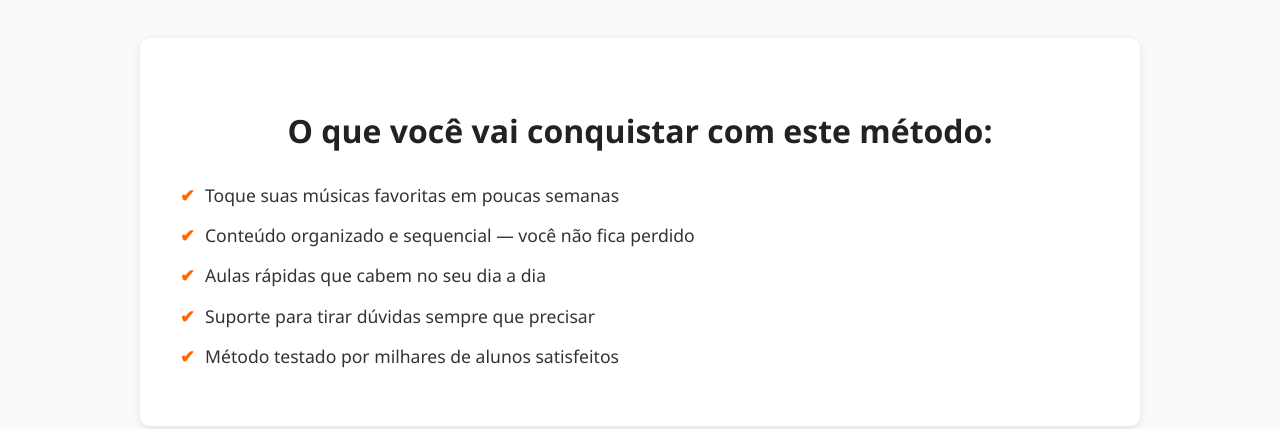
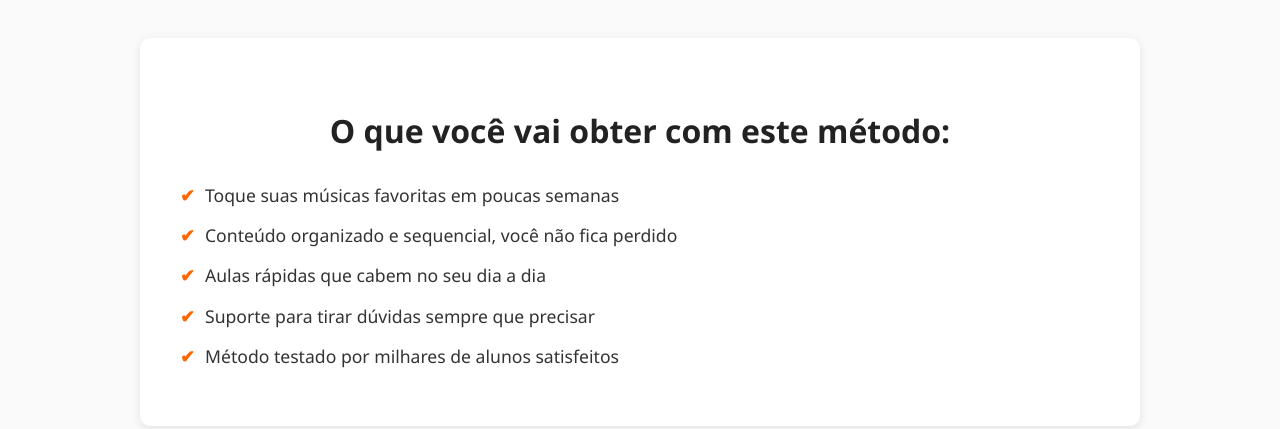
Before and after one commit to jcpads22/metodo-violao, a plain HTML site: page index_profissional_afiliado.html in a window 1280 px wide. Shown: the part 418-847 px from the top of the page. Drawn offline with Linux system fonts and the light colour scheme.

Commit message:
Update index_profissional_afiliado.html

```diff
--- a/index_profissional_afiliado.html
+++ b/index_profissional_afiliado.html
@@ -141,10 +141,10 @@
   <!-- Benefícios -->
   <section>
     <div class="benefits">
-      <h2>O que você vai conquistar com este método:</h2>
+      <h2>O que você vai obter com este método:</h2>
       <ul>
         <li>Toque suas músicas favoritas em poucas semanas</li>
-        <li>Conteúdo organizado e sequencial — você não fica perdido</li>
+        <li>Conteúdo organizado e sequencial, você não fica perdido</li>
         <li>Aulas rápidas que cabem no seu dia a dia</li>
         <li>Suporte para tirar dúvidas sempre que precisar</li>
         <li>Método testado por milhares de alunos satisfeitos</li>
```
